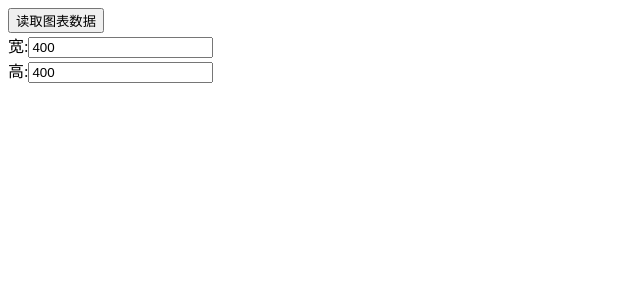
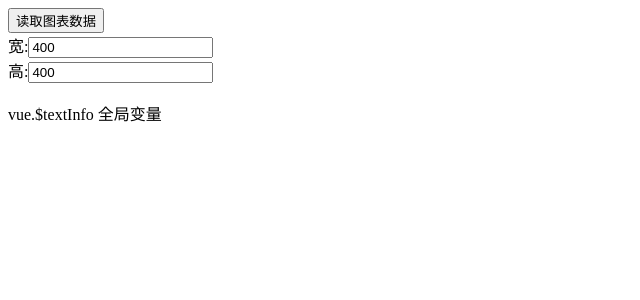
Before and after one commit to ducafecat/echarts-example-vue-typescript, a Vue app: page / in a window 1280 px wide. Shown: the top 300 px of the page, without its empty margins (0-640 px from the left). Built offline with nearby package versions, Linux system fonts and the light colour scheme.

Commit message:
第七步: 设置 `Vue` 全局对象

```diff
--- a/src/App.vue
+++ b/src/App.vue
@@ -3,7 +3,8 @@
     <button @click="handelAjax">读取图表数据</button><br>
     宽:<input v-model="chartWidth"><br>
     高:<input v-model="chartHeight"><br>
-    <div>{{msg}}</div><br>
+    <div>{{msg1}}</div><br>
+    <div>{{msg2}}</div><br>
     <IEcharts v-if="option !== null" :option="option" @ready="handelReady" :resizable="resizable"></IEcharts>
   </div>
 </template>
@@ -30,7 +31,8 @@ export default class App extends Vue {
   chartHeight: number = 400
   instance: ECharts
   resizable: boolean = true
-  msg: string = ''
+  msg1: string = ''
+  msg2: string = ''
 
   ajaxData () {
     let that = this
@@ -73,10 +75,11 @@ export default class App extends Vue {
   }
 
   mounted () {
+    this.msg2 = this.$textInfo
     $(window).resize(() => {
       let width = $(window).width()
       let height = $(window).height()
-      this.msg = `window.width: ${width}, window.height: ${height}`
+      this.msg1 = `window.width: ${width}, window.height: ${height}`
     })
   }
 }
--- a/src/main.ts
+++ b/src/main.ts
@@ -1,10 +1,12 @@
 // The Vue build version to load with the `import` command
 // (runtime-only or standalone) has been set in webpack.base.conf with an alias.
 import Vue from 'vue'
-import App from './App.vue'
+import App from './App'
 import router from './router'
 
 Vue.config.productionTip = false
+
+Vue.prototype.$textInfo = `vue.$textInfo 全局变量`
 
 /* tslint:disable */
 new Vue({
```
Also changed, not shown: src/vue-shim.d.ts (+8 -1 lines).
